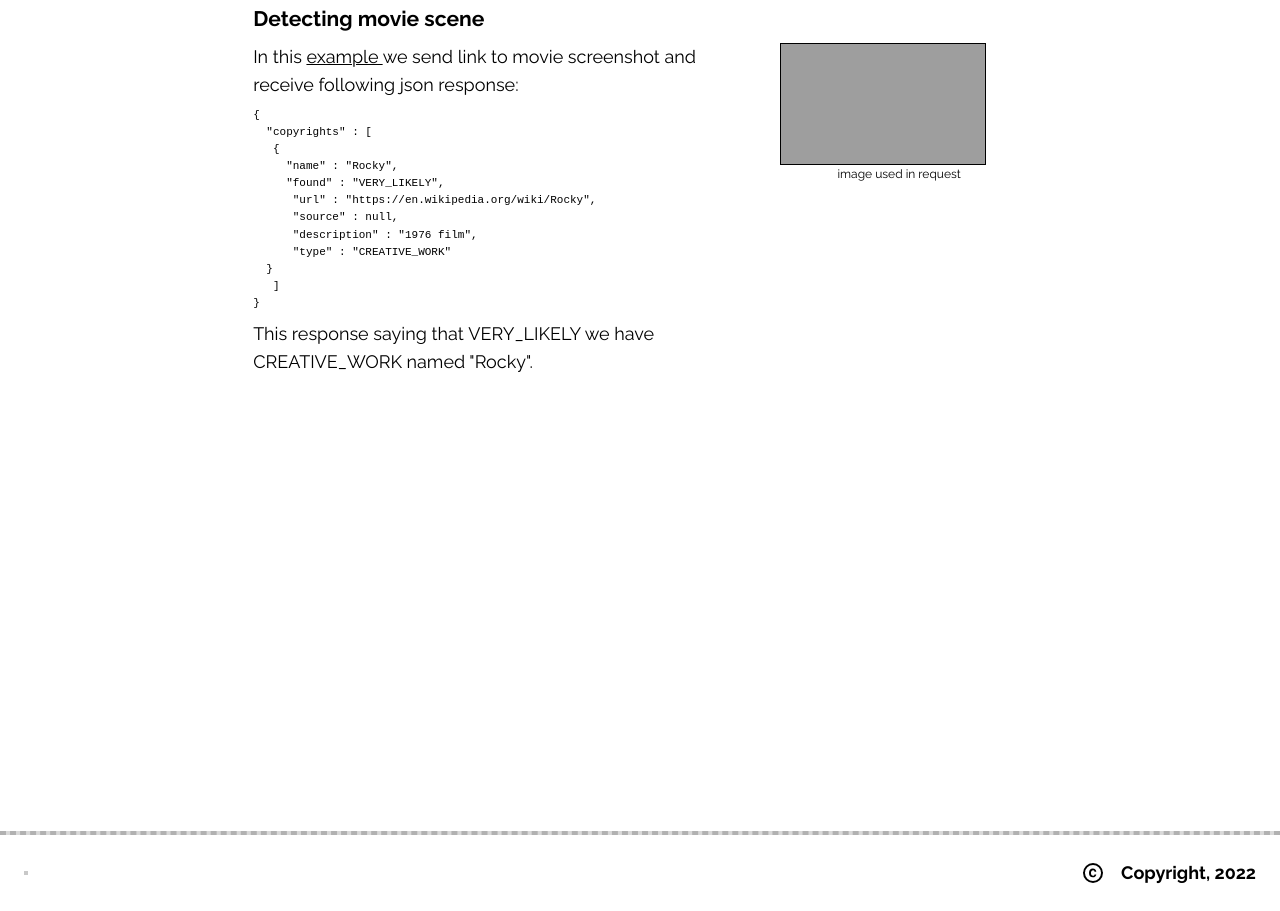
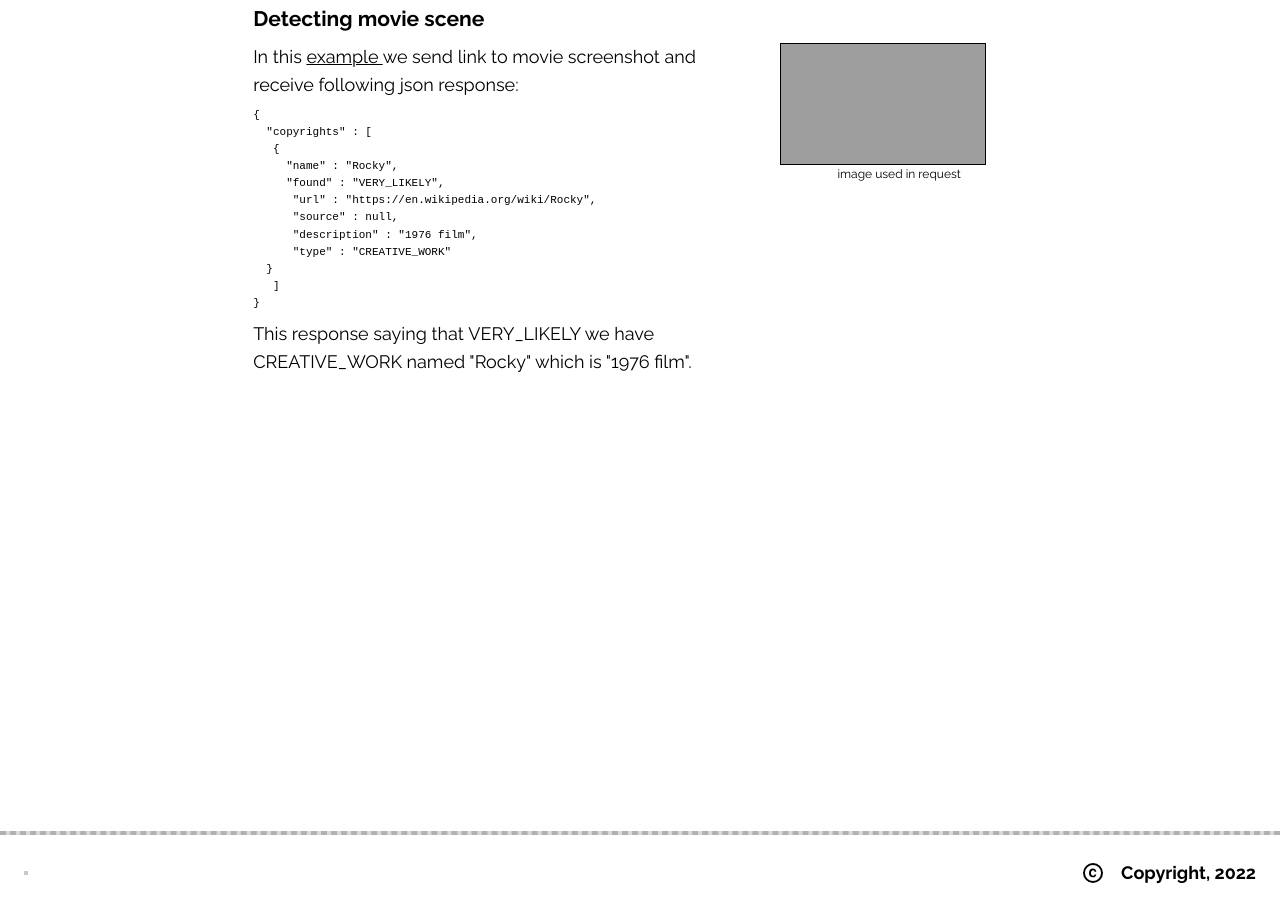
Before and after one commit to copyright-labs/Landing-Page-HTML, a website built with Parcel: page index.html in a window 1280 px wide. Shown: the part 3701-4612 px from the top of the page. Built offline with nearby package versions, Linux system fonts and the light colour scheme; grey boxes are pictures that could not be loaded.

Commit message:
Commit from TeleportHQ

```diff
--- a/index.html
+++ b/index.html
@@ -433,7 +433,7 @@ https://us-central1-copyrights-365317.cloudfunctions.net/Copyright-Check/url=<sp
                 ><span>{</span><br><span>&nbsp; "copyrights" : [</span><br><span>&nbsp; &nbsp;{</span><br><span>&nbsp; &nbsp; &nbsp;"name" : "Rocky",</span><br><span>&nbsp; &nbsp; &nbsp;"found" : "VERY_LIKELY",</span><br><span>&nbsp; &nbsp; &nbsp; "url" : "https://en.wikipedia.org/wiki/Rocky",</span><br><span>&nbsp; &nbsp; &nbsp; "source" : null,</span><br><span>&nbsp; &nbsp; &nbsp; "description" : "1976 film",</span><br><span>&nbsp; &nbsp; &nbsp; "type" : "CREATIVE_WORK"</span><br><span>&nbsp; }&nbsp;  </span><br><span>&nbsp; &nbsp;]</span><br><span>}</span></pre>
                 <span>
                   This response saying that&nbsp;VERY_LIKELY we have
-                  CREATIVE_WORK named "Rocky".
+                  CREATIVE_WORK named "Rocky" which is "1976 film".
                 </span>
               </div>
               <div class="home-container7">
```
